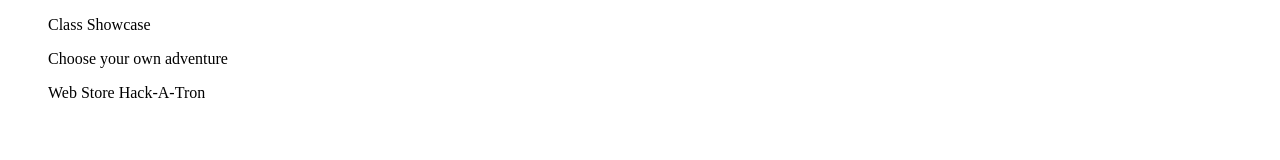
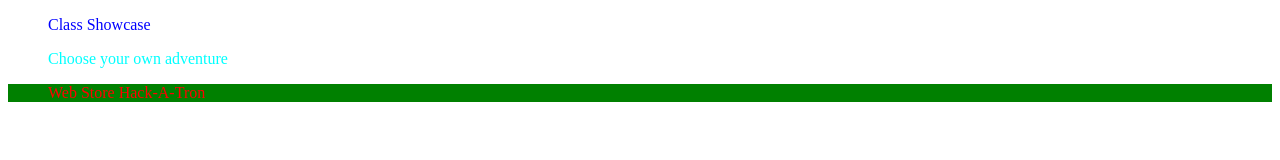
Before and after one commit to rwrouse/richard-rouse-portfolio, a plain HTML site: page index.html in a window 1280 px wide. Drawn offline with Linux system fonts and the light colour scheme.

Commit message:
added styles

```diff
--- a/index.html
+++ b/index.html
@@ -7,9 +7,9 @@
   <title>Richard W. Rouse | Projects</title>
 </head>
 <body>
-  <ul>Class Showcase</ul>
-  <ul>Choose your own adventure</ul>
-  <ul>Web Store Hack-A-Tron</ul>
+  <ul style="color:blue">Class Showcase</ul>
+  <ul style="color:rgb(0,255,255)">Choose your own adventure</ul>
+  <ul style="color:red;background-color: green">Web Store Hack-A-Tron</ul>
 
 </body>
 </html>
```
